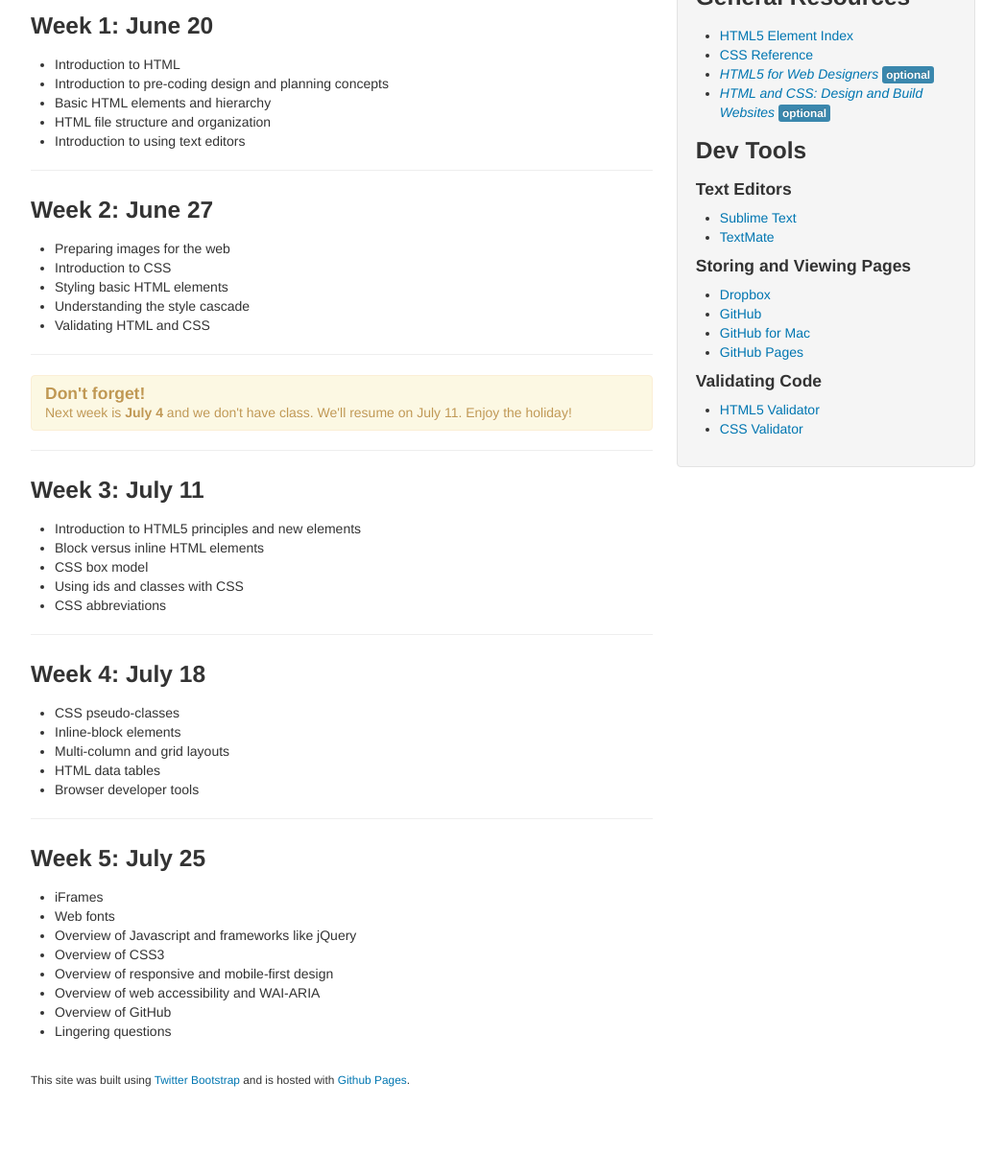
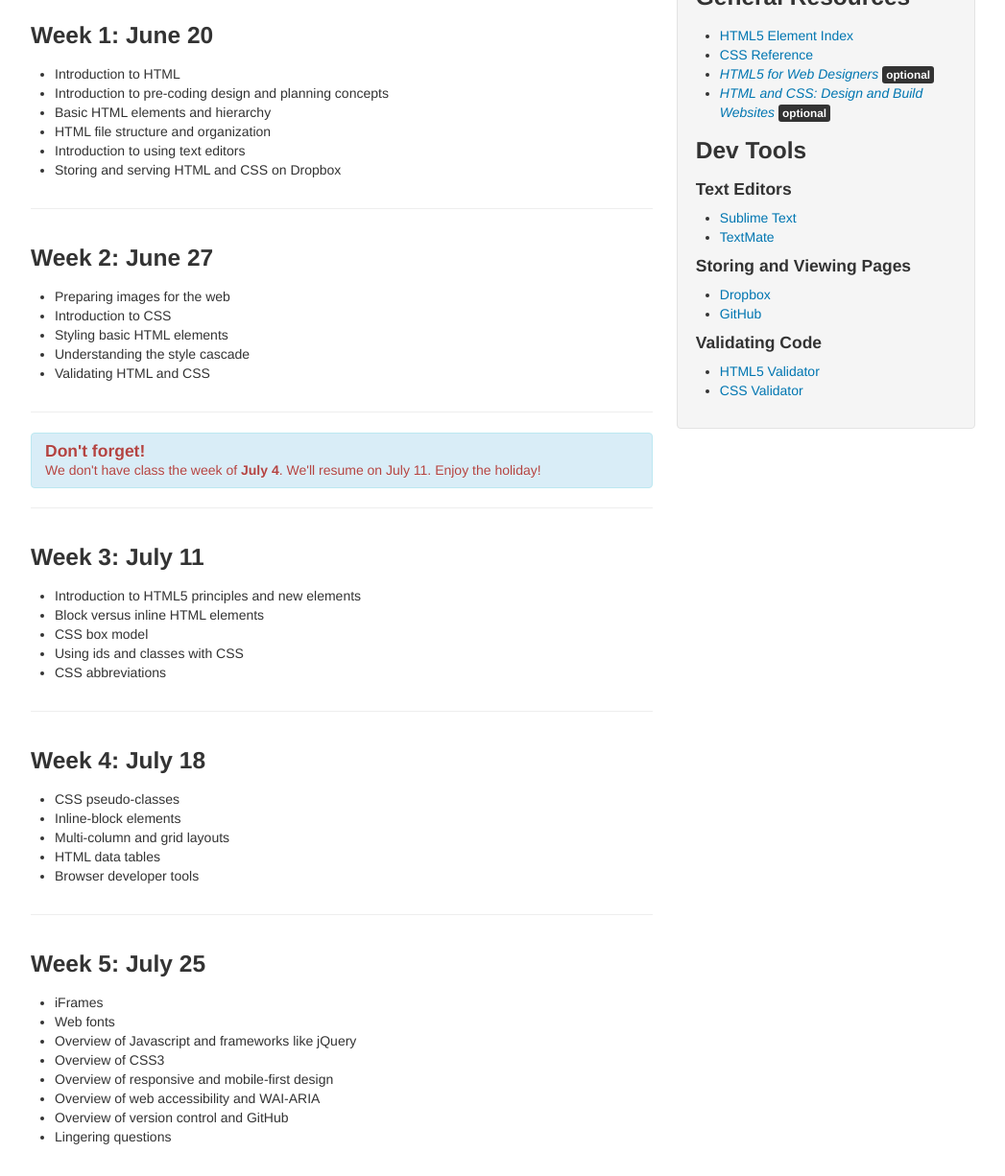
Before and after one commit to dpersing/dpersing.github.io, a plain HTML site: page svc/index.html in a window 1280 px wide. Shown: the part 403-1629 px from the top of the page at 96% size, without its empty margins (116-1163 px from the left). Before the commit the page ends 1569 px from the top, so only its background shows below. Drawn offline with nearby package versions, Linux system fonts and the light colour scheme.

Commit message:
added elements to support resource lists per class; updated general resources

```diff
--- a/svc/index.html
+++ b/svc/index.html
@@ -1,8 +1,7 @@
 <!DOCTYPE html>
- <html>
+<html lang="en">
 <head>
 	<title>HTML and CSS: Level 1 | SVC</title>
-<head lang="en">
 	<meta charset="utf-8">
 	<title>HTML and CSS: Level 1 @ SVC</title>
 	<meta name="viewport" content="width=device-width, initial-scale=1.0">
@@ -38,31 +37,48 @@
 			<p>Got questions? Email me at <a href="mailto:&#x64;&#x65;&#x70;&#x65;&#x72;&#x73;&#x69;&#x6E;&#x67;&#x40;&#x67;&#x6D;&#x61;&#x69;&#x6C;&#x2E;&#x63;&#x6F;&#x6D;">dep@dpersing.com</a>.</p>
 		</header>
 
-		<section class="row-fluid" role="main">
-			<div class="span8">
+		<div class="row-fluid main">
+			<section class="span8" role="main">
 				<h2>Class Schedule</h2>
 
 				<!--
 				<p>Class hasn't started yet, but I'll update this progress bar when it does.</p>
 				<div class="progress progress-striped">
-				  <div class="bar" style="width: 0%;"></div>
+				  <div class="bar bar-success" style="width: 0%;"></div>
 				</div>
 				-->
 
+				<section class="row-fluid">
 				<h3>Week 1: June 20</h3>
 
+					<div>
 						<ul>
 							<li>Introduction to HTML</li>
 							<li>Introduction to pre-coding design and planning concepts</li>
 							<li>Basic HTML elements and hierarchy</li>
 							<li>HTML file structure and organization</li>
 							<li>Introduction to using text editors</li>
+							<li>Storing and serving HTML and CSS on Dropbox</li>
 						</ul>
+					</div>
+
+					<!--
+					<div class="well well-small span5">
+						<h4>Week 1 Resources</h4>
+						<ul>
+							<li><a href="#">Week 1 slides (pdf)</a></li>
+							<li><a href="#">Week 1 starter files (zip)</a></li>
+						</ul>
+					</div>
+					-->
+				</section>
 
 				<hr>
 
+				<section class="row-fluid">
 				<h3>Week 2: June 27</h3>
 
+					<div>
 						<ul>
 							<li>Preparing images for the web</li>
 							<li>Introduction to CSS</li>
@@ -70,18 +86,22 @@
 							<li>Understanding the style cascade</li>
 							<li>Validating HTML and CSS</li>
 						</ul>
+					</div>
+				</section>
 
 				<hr>
 
-				<div class="alert">
+				<div class="alert alert-info july-4">
 				  <h4>Don't forget!</h4>
-					Next week is <strong>July 4</strong> and we don't have class. We'll resume on July 11. Enjoy the holiday!
+					We don't have class the week of <strong>July 4</strong>. We'll resume on July 11. Enjoy the holiday!
 				</div>
 
 				<hr>
 
+				<section class="row-fluid">
 				<h3>Week 3: July 11</h3>
 
+					<div>
 						<ul>
 							<li>Introduction to HTML5 principles and new elements</li>
 							<li>Block versus inline HTML elements</li>
@@ -89,11 +109,15 @@
 							<li>Using ids and classes with CSS</li>
 							<li>CSS abbreviations</li>
 						</ul>
+					</div>
+				</section>
 
 				<hr>
 
+				<section class="row-fluid">
 				<h3>Week 4: July 18</h3>
 
+					<div>
 						<ul>
 							<li>CSS pseudo-classes</li>
 							<li>Inline-block elements</li>
@@ -101,11 +125,15 @@
 							<li>HTML data tables</li>
 							<li>Browser developer tools</li>
 						</ul>
+					</div>
+				</section>
 
 				<hr>
 
+				<section class="row-fluid">
 				<h3>Week 5: July 25</h3>
 
+					<div>
 						<ul>
 							<li>iFrames</li>
 							<li>Web fonts</li>
@@ -113,19 +141,21 @@
 							<li>Overview of CSS3</li>
 							<li>Overview of responsive and mobile-first design</li>
 							<li>Overview of web accessibility and WAI-ARIA</li>
-						<li>Overview of GitHub</li>
+							<li>Overview of version control and GitHub</li>
 							<li>Lingering questions</li>
 						</ul>
 					</div>
+				</section>
+			</section>
 
-			<div class="span4 well" role="complementary">
+			<section class="span4 well" role="complementary">
 
 				<h3>General Resources</h3>
 				<ul>
 					<li><a href="http://html5doctor.com/element-index/">HTML5 Element Index</a></li>
 					<li><a href="http://meyerweb.com/eric/css/references/css2ref.html">CSS Reference</a></li>
-					<li><em><a href="http://www.abookapart.com/products/html5-for-web-designers">HTML5 for Web Designers</a></em> <span class="label label-info">optional</span></li>
-					<li><em><a href="http://www.amazon.com/HTML-CSS-Design-Build-Websites/dp/1118008189/">HTML and CSS: Design and Build Websites</a></em> <span class="label label-info">optional</span></li>
+					<li><em><a href="http://www.abookapart.com/products/html5-for-web-designers">HTML5 for Web Designers</a></em> <span class="label label-inverse">optional</span></li>
+					<li><em><a href="http://www.amazon.com/HTML-CSS-Design-Build-Websites/dp/1118008189/">HTML and CSS: Design and Build Websites</a></em> <span class="label label-inverse">optional</span></li>
 				</ul>
 
 				<h3>Dev Tools</h3>
@@ -140,8 +170,6 @@
 					<ul>
 						<li><a href="http://dropbox.com/">Dropbox</a></li>
 						<li><a href="https://github.com/">GitHub</a></li>
-					<li><a href="http://mac.github.com/">GitHub for Mac</a></li>
-					<li><a href="http://pages.github.com/">GitHub Pages</a></li>
 					</ul>
 
 					<h4>Validating Code</h4>
@@ -149,9 +177,8 @@
 						<li><a href="http://html5.validator.nu/">HTML5 Validator</a></li>
 						<li><a href="http://jigsaw.w3.org/css-validator/">CSS Validator</a></li>
 					</ul>
+			</section>
 		</div>
-		</section>
-
 		<footer role="contentinfo">
 			<small>This site was built using <a href="http://twitter.github.io/bootstrap/">Twitter Bootstrap</a> and is hosted with <a href="http://pages.github.com/">Github Pages</a>.</small>
 		</footer>
```
Lines whose indentation alone changed are shown as unchanged.
